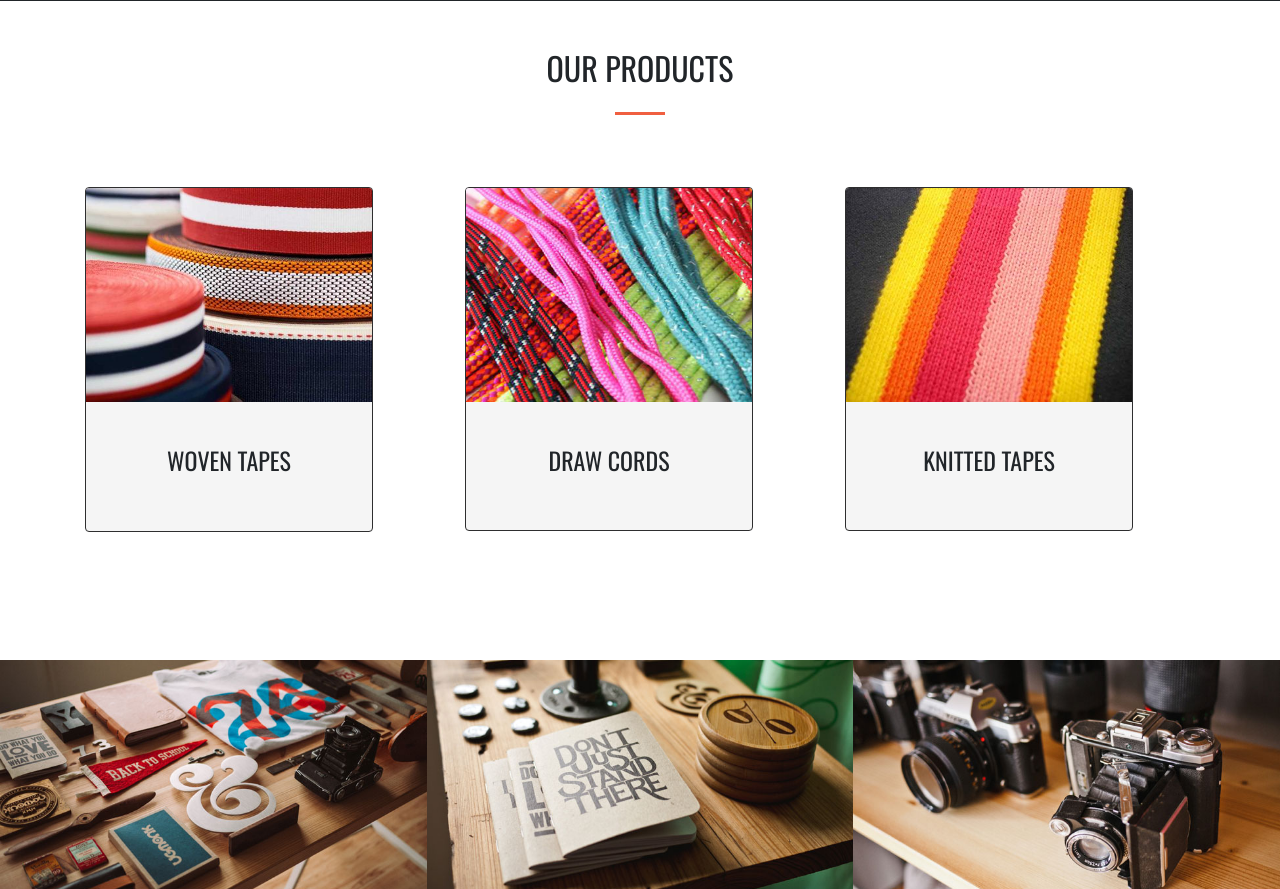
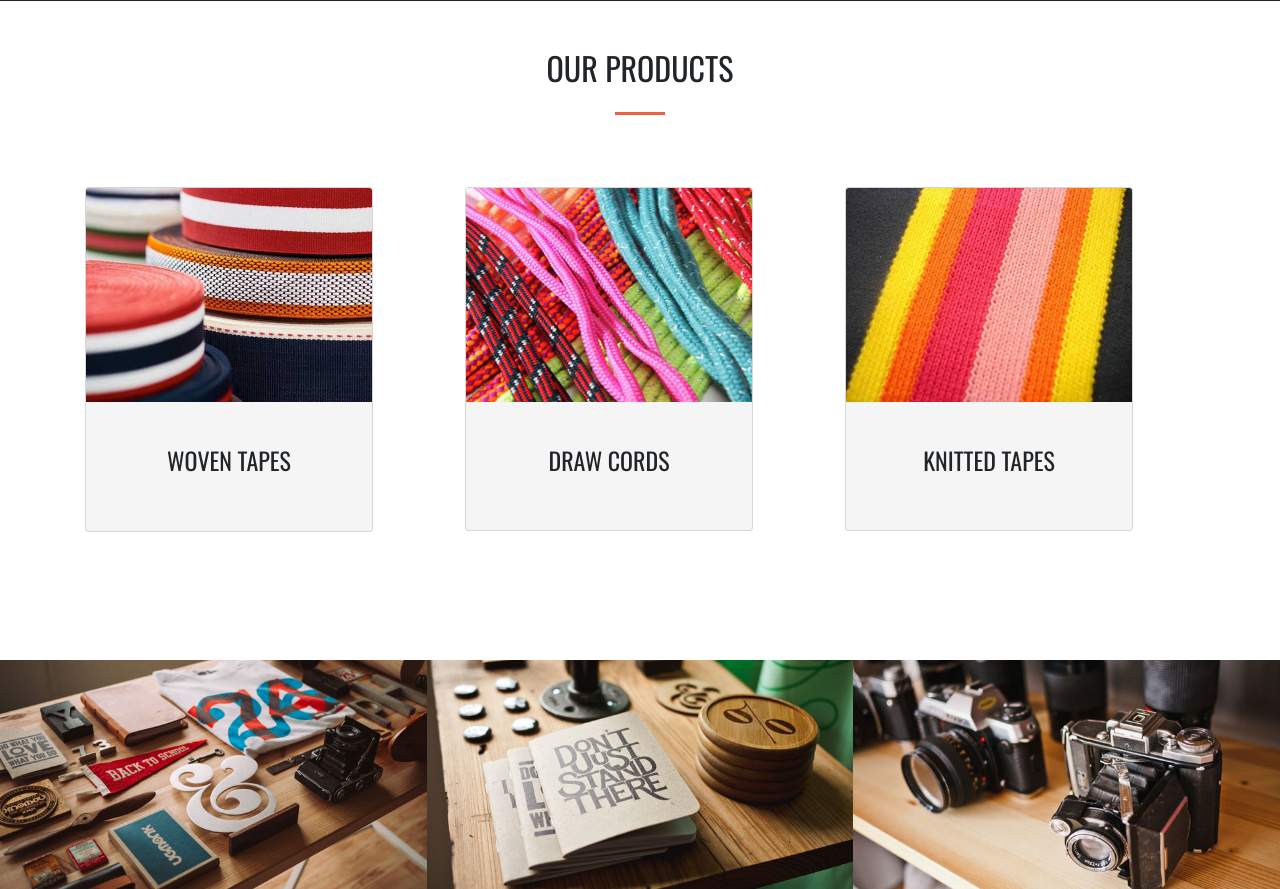
Before and after one commit to SalithaUCSC/CORD-LANKA, a CodeIgniter app: page /Projects/index.php/products/index in a window 1280 px wide. Shown: the part 1317-2206 px from the top of the page. Run offline with CodeIgniter, Linux system fonts and the light colour scheme.

Commit message:
Add CSS changes

```diff
--- a/assets/css/creative.css
+++ b/assets/css/creative.css
@@ -294,9 +294,11 @@ header.masthead {
 }
 
 #services .card{
-  border: 1px solid;
-  border-color: #2E2E2F;
   background-color: whitesmoke;
+}
+
+#services .card:hover {
+  box-shadow: 4px 8px 8px 4px rgba(0,0,0,0.4);
 }
 footer {
     font-family: 'Oswald', sans-serif;
```
